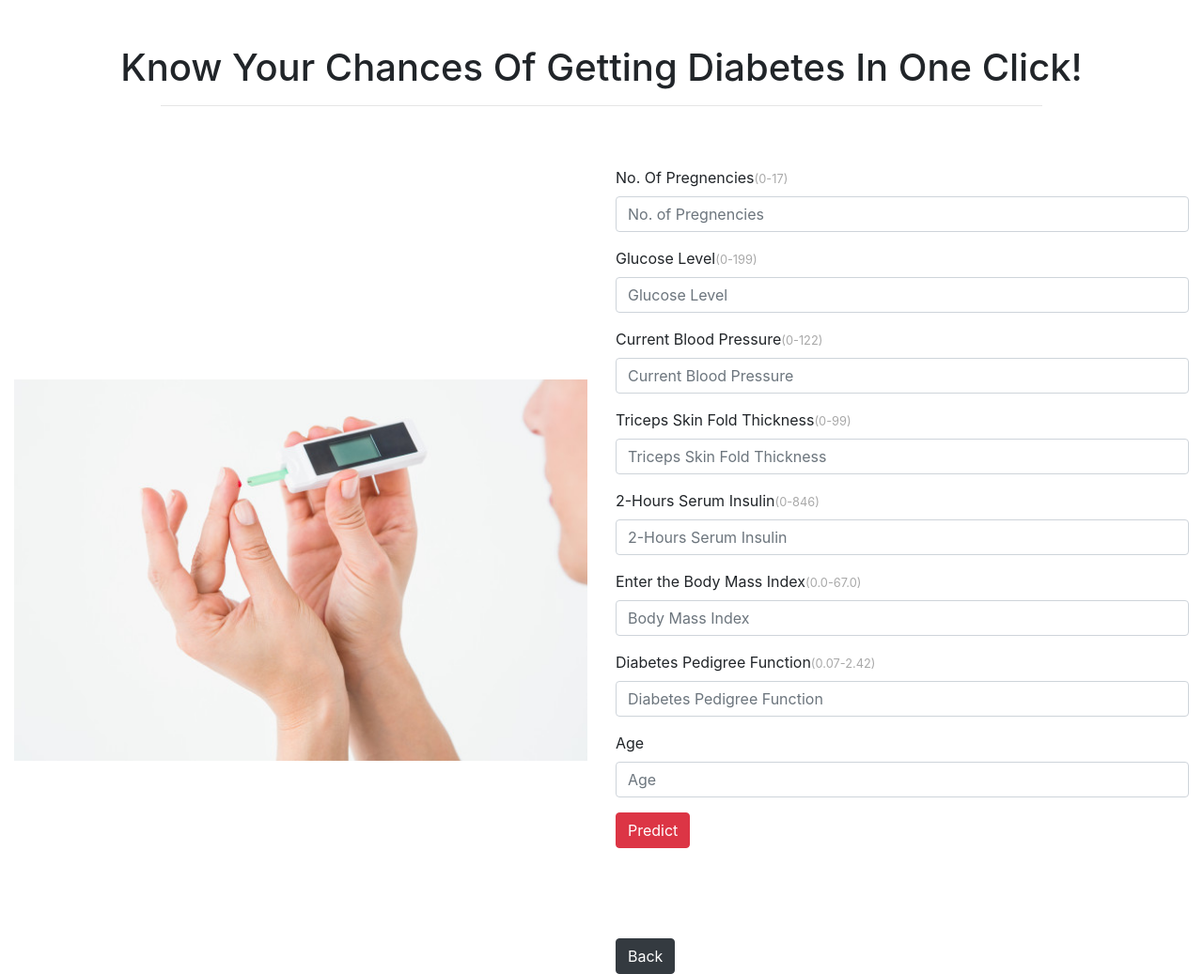
After one commit to FraidoonOmarzai/Physician.Ai, a Flask app: page /Diabet in a window 1280 px wide. The commit adds this page. Shown: the whole page at 94% size. Run offline with Flask 2, Linux system fonts and the light colour scheme.

Commit message:
Diabet disease prediction is added

```diff
--- a/app.py
+++ b/app.py
@@ -74,6 +74,33 @@ def predictBC():
         prediction = "No need to fear. You have no dangerous symptoms of the disease"
     return(render_template("result.html", prediction_text=prediction))
 
+# Diabetes
+
+@app.route("/Diabet")
+def diabet():
+    return render_template("diabetes.html")
+
+
+@app.route('/predictDiabet', methods=["POST"])
+def predictDiabet():
+    loaded_model = joblib.load('Trained Model/Diabet/diabetes_model.pkl')
+
+    if request.method == "POST":
+        to_predict_list = request.form.to_dict()
+        to_predict_list = list(to_predict_list.values())
+        to_predict_list = list(map(float, to_predict_list))
+
+        to_predict = np.array(to_predict_list).reshape(1, len(to_predict_list))
+        result = loaded_model.predict(to_predict)
+        print(result)
+
+    if(int(result) == 1):
+        prediction = "Sorry! it seems getting the disease. Please consult the doctor immediately"
+    else:
+        prediction = "No need to fear. You have no dangerous symptoms of the disease"
+    return(render_template("result.html", prediction_text=prediction))
+
+
 
 if __name__ == "__main__":
     app.run(debug=True)
--- /dev/null
+++ b/templates/diabetes.html
@@ -0,0 +1,100 @@
+<!doctype html>
+<html lang="en">
+
+<head>
+   <!-- Required meta tags -->
+   <meta charset="utf-8">
+   <meta name="viewport" content="width=device-width, initial-scale=1, shrink-to-fit=no">
+   <!-- bootstrapcd -->
+   <link rel="stylesheet" href="https://cdn.jsdelivr.net/npm/bootstrap@4.4.1/dist/css/bootstrap.min.css" integrity="sha384-Vkoo8x4CGsO3+Hhxv8T/Q5PaXtkKtu6ug5TOeNV6gBiFeWPGFN9MuhOf23Q9Ifjh" crossorigin="anonymous">
+
+   <style>
+      * {
+         margin: 0;
+         padding: 0;
+      }
+
+      html,
+      body,
+      header,
+      #intro {
+         height: 100%;
+      }
+
+      img {
+         display: block;
+         max-width: 100%;
+         height: auto;
+      }
+
+      small{
+      color: darkgrey;
+      }
+
+      .btn.pb {
+           margin-top: 6rem;
+           background-color: dark;
+        }
+   </style>
+   <title>Diabetes Prediction</title>
+</head>
+
+<body>
+   <header>
+
+      <div id="intro" class="container-fluid view ">
+         <h1 class="text-center text-capitalize pt-5">Know your chances of getting diabetes in one Click!</h1>
+         <hr class="w-75 mx-auto pt-5">
+         <div class="row mb-5">
+            <div class="col-lg-6 col-md-6 col-12 my-auto">
+               <img src="../static/images/diabetes.jpg" class="float-left">
+
+            </div>
+            <div class="col-lg-6 col-md-6 col-12">
+               <form action="{{ url_for('predictDiabet')}}" method="post">
+                  <div class="form-group">
+
+                     <label for="Pregnancies">No. Of Pregnencies<small>(0-17)</small></label>
+                     <input class="form-control" type="number" id="Pregnancies" name="Pregnancies" required="required" placeholder="No. of Pregnencies">
+                  </div>
+                  <div class="form-group">
+                     <label for="Glucose">Glucose Level<small>(0-199)</small></label>
+                     <input class="form-control" type="number" step="any" id="Glucose" name="Present_Price" required="required" placeholder="Glucose Level">
+                  </div>
+                  <div class="form-group">
+                     <label for="BloodPressure">Current Blood Pressure<small>(0-122)</small></label>
+                     <input class="form-control" type="number" id="BloodPressure" name="BloodPressure" required="required" placeholder="Current Blood Pressure">
+                  </div>
+                  <div class="form-group">
+                     <label for="SkinThickness">Triceps Skin Fold Thickness<small>(0-99)</small></label>
+                     <input class="form-control" type="number" id="SkinThickness" name="SkinThickness" required="required" placeholder="Triceps Skin Fold Thickness">
+                  </div>
+                   <div class="form-group">
+                     <label for="Insulin">2-Hours Serum Insulin<small>(0-846)</small></label>
+                     <input class="form-control" type="number" id="Insulin" name="Insulin" required="required" placeholder="2-Hours Serum Insulin">
+                  </div>
+                  <div class="form-group">
+                     <label for="BMI">Enter the Body Mass Index<small>(0.0-67.0)</small></label>
+                     <input class="form-control" type="text" id="BMI" name="BMI" required="required" placeholder="Body Mass Index">
+                  </div>
+                  <div class="form-group">
+                     <label for="DiabetesPedigreeFunction">Diabetes Pedigree Function<small>(0.07-2.42)</small></label>
+                     <input class="form-control" type="text" id="DiabetesPedigreeFunction" name="DiabetesPedigreeFunction" required="required" placeholder="Diabetes Pedigree Function">
+                  </div>
+                  <div class="form-group">
+                     <label for="Age">Age</label>
+                     <input class="form-control" type="number" id="Age" name="Age" required="required" placeholder="Age">
+                  </div>
+
+                  <button type="submit" class="btn btn-danger">Predict</button>
+               </form>
+               <a class="btn btn-dark pb" href="/" role="button">Back</a>
+            </div>
+         </div>
+      </div>
+
+   </header>
+
+</body>
+
+</html>
--- a/templates/main.html
+++ b/templates/main.html
@@ -32,7 +32,7 @@
 						<a class="nav-link" href="/BreastCancer">Breast Cancer</a>
 					</li>
 					<li class="nav-item">
-						<a class="nav-link" href="/diabetes">Diabetes</a>
+						<a class="nav-link" href="/Diabet">Diabetes</a>
 					</li>
 					<li class="nav-item">
 						<a class="nav-link" href="/liver">Liver Diease</a>
```
Also changed, not shown: README.md, static/images/diabetes.jpg (added), 3 other files.
